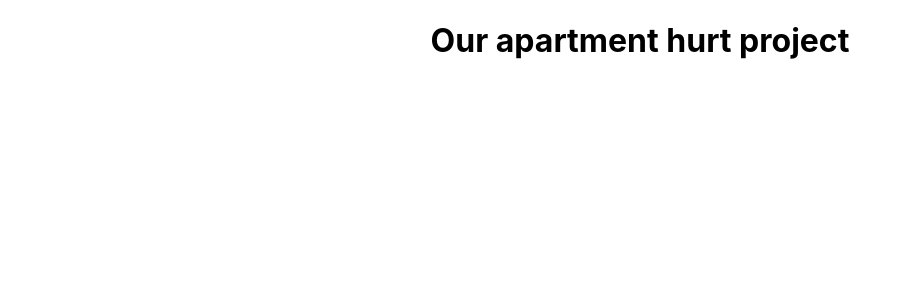
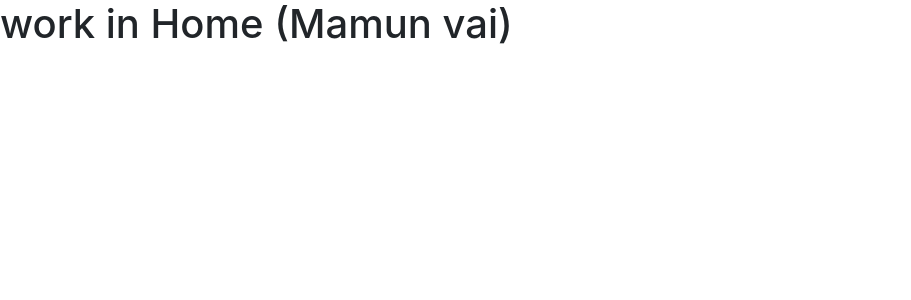
Before and after one commit to abuhorainhero/apartment-hunt-client, a React (Create React App) app: page / in a window 1280 px wide. Shown: the top 300 px of the page, without its empty margins (0-911 px from the left). Built offline with nearby package versions, Linux system fonts and the light colour scheme.

Commit message:
component create, & react-router react-bootstrap bootstrap install & connect

```diff
--- a/package.json
+++ b/package.json
@@ -6,8 +6,11 @@
     "@testing-library/jest-dom": "^5.11.6",
     "@testing-library/react": "^11.1.2",
     "@testing-library/user-event": "^12.2.2",
+    "bootstrap": "^4.5.3",
     "react": "^17.0.1",
+    "react-bootstrap": "^1.4.0",
     "react-dom": "^17.0.1",
+    "react-router-dom": "^5.2.0",
     "react-scripts": "4.0.0",
     "web-vitals": "^0.2.4"
   },
--- a/src/App.js
+++ b/src/App.js
@@ -1,11 +1,30 @@
-import logo from './logo.svg';
 import './App.css';
+import 'bootstrap/dist/css/bootstrap.min.css';
+import {
+  BrowserRouter as Router,
+  Switch,
+  Route,
+  Link
+} from "react-router-dom";
+import NotFound from './componets/NotFound/NotFound';
 
 function App() {
   return (
-    <div className="App">
-      <h1>Our apartment hurt project</h1>
-    </div>
+    <Router>
+      <Switch>
+        <Route exact path="/">
+          <h1>work in Home (Mamun vai)</h1>
+        </Route>
+        <Route path="/home">
+          <h1>work in Home (Mamun vai)</h1>
+        </Route>
+
+
+        <Route path="*">
+          <NotFound />
+        </Route>
+      </Switch>
+    </Router>
   );
 }
 
--- /dev/null
+++ b/src/componets/NotFound/NotFound.js
@@ -0,0 +1,11 @@
+import React from 'react';
+
+const NotFound = () => {
+    return (
+        <div className = "text-center text-danger mt-5">
+            <h5>This is url Not Found</h5>
+        </div>
+    );
+};
+
+export default NotFound;
```
Also changed, not shown: src/componets/Dashboard/DbNavbar/DbNavbar.js (added, +11 -0 lines), src/componets/Dashboard/DbSidebar/DbSidebar.js (added, +11 -0 lines), 1 other file (tests, documents, lock files or other folders).
